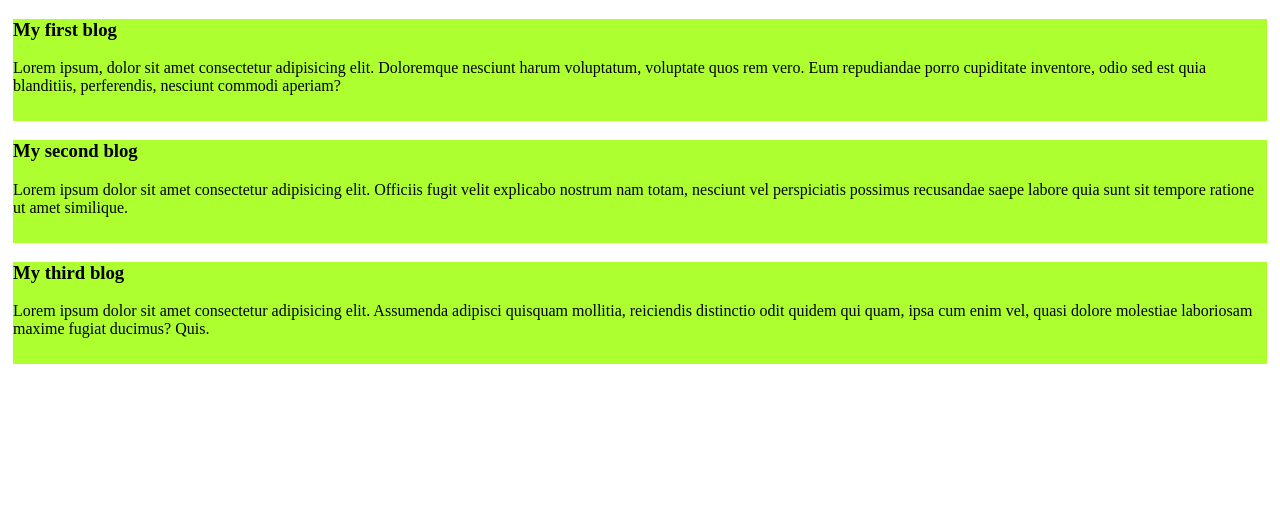
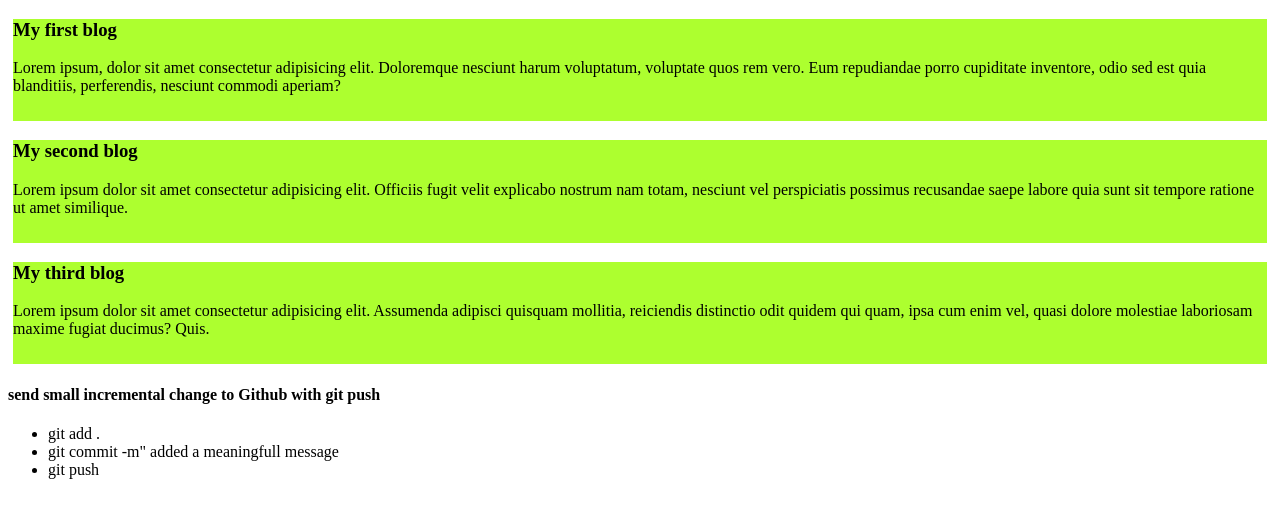
Before and after one commit to Saha-joy7/My-simple-website, a plain HTML site: page index.html in a window 1280 px wide. Drawn offline with Linux system fonts and the light colour scheme.

Commit message:
added the list

```diff
--- a/index.html
+++ b/index.html
@@ -19,6 +19,12 @@
         <h3>My third blog</h3>
         <p>Lorem ipsum dolor sit amet consectetur adipisicing elit. Assumenda adipisci quisquam mollitia, reiciendis distinctio odit quidem qui quam, ipsa cum enim vel, quasi dolore molestiae laboriosam maxime fugiat ducimus? Quis.</p>
     </div>
+    <h4>send small incremental change to Github with git push</h4>
+    <ul>
+        <li>git add .</li>
+        <li>git commit -m" added a meaningfull message</li>
+        <li>git push</li>
+    </ul>
 
 
 </body>
```
